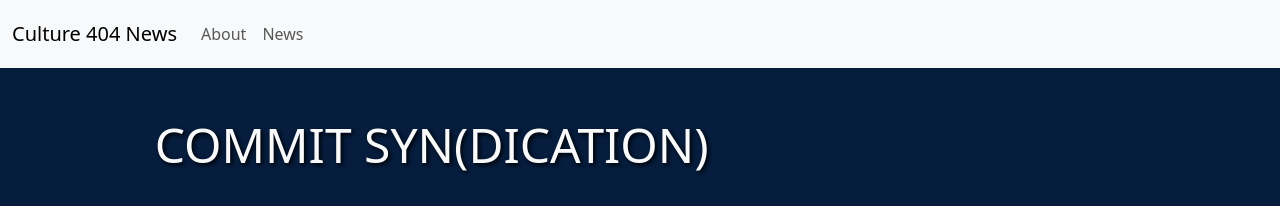
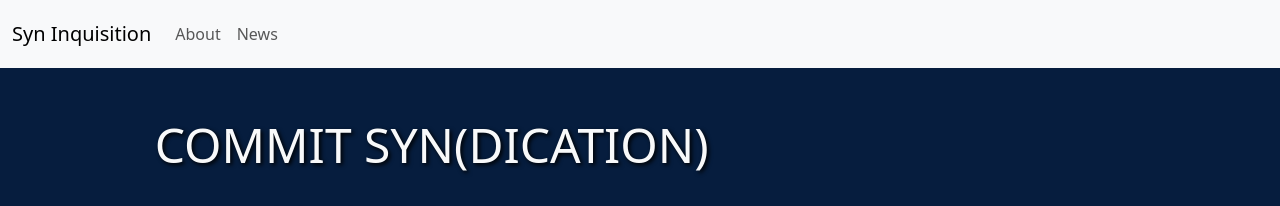
Before and after one commit to Culture-404/Syn_Inquisition, a Jekyll site: the page built from index.md, in a window 1280 px wide. Shown: the top 206 px of the page. Built offline with Jekyll 4.4.1, drawn with Linux system fonts in a browser that asks for light colours.

Commit message:
config update

```diff
--- a/_config.yml
+++ b/_config.yml
@@ -9,11 +9,11 @@
 url: "https://syn.culture404.com/"
 domain: "syn.Culture404.com"
 baseurl: "/"
-title: Culture 404 News
+title: Syn Inquisition
 description: Leading an Inqusition into Journalism through Gamification of factchecking, news finding, and website building and management
 
-summary: Defending Gamers Aagainst Culture Warriors
-navbar_title: Culture 404 News
+summary: Questioning Radical Culture Zealots
+navbar_title: Syn Inquisition
 twitter_handle: ""
 image: "/path/to/img.jpg"
 theme_color: "#ffffff"
```
